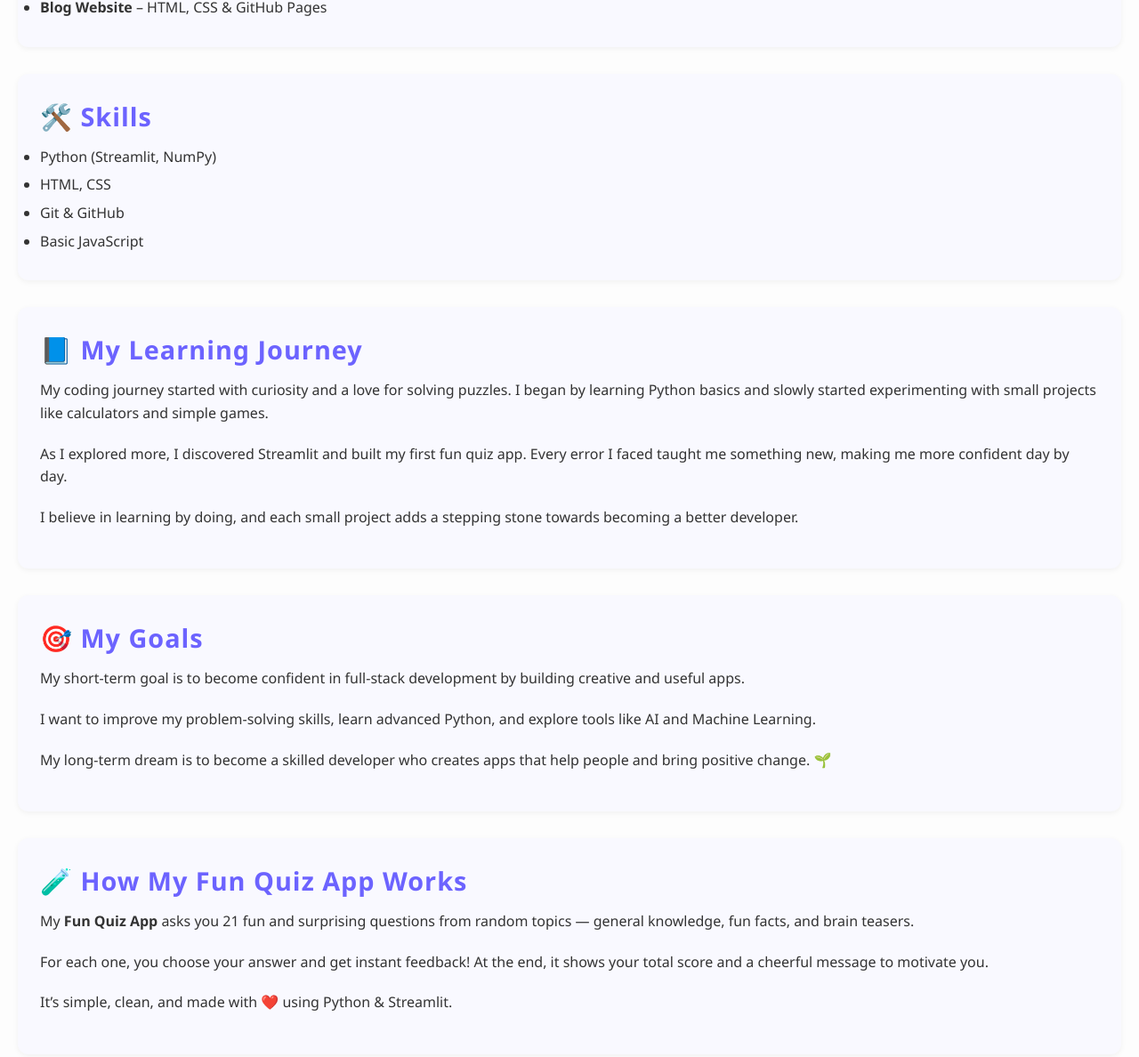
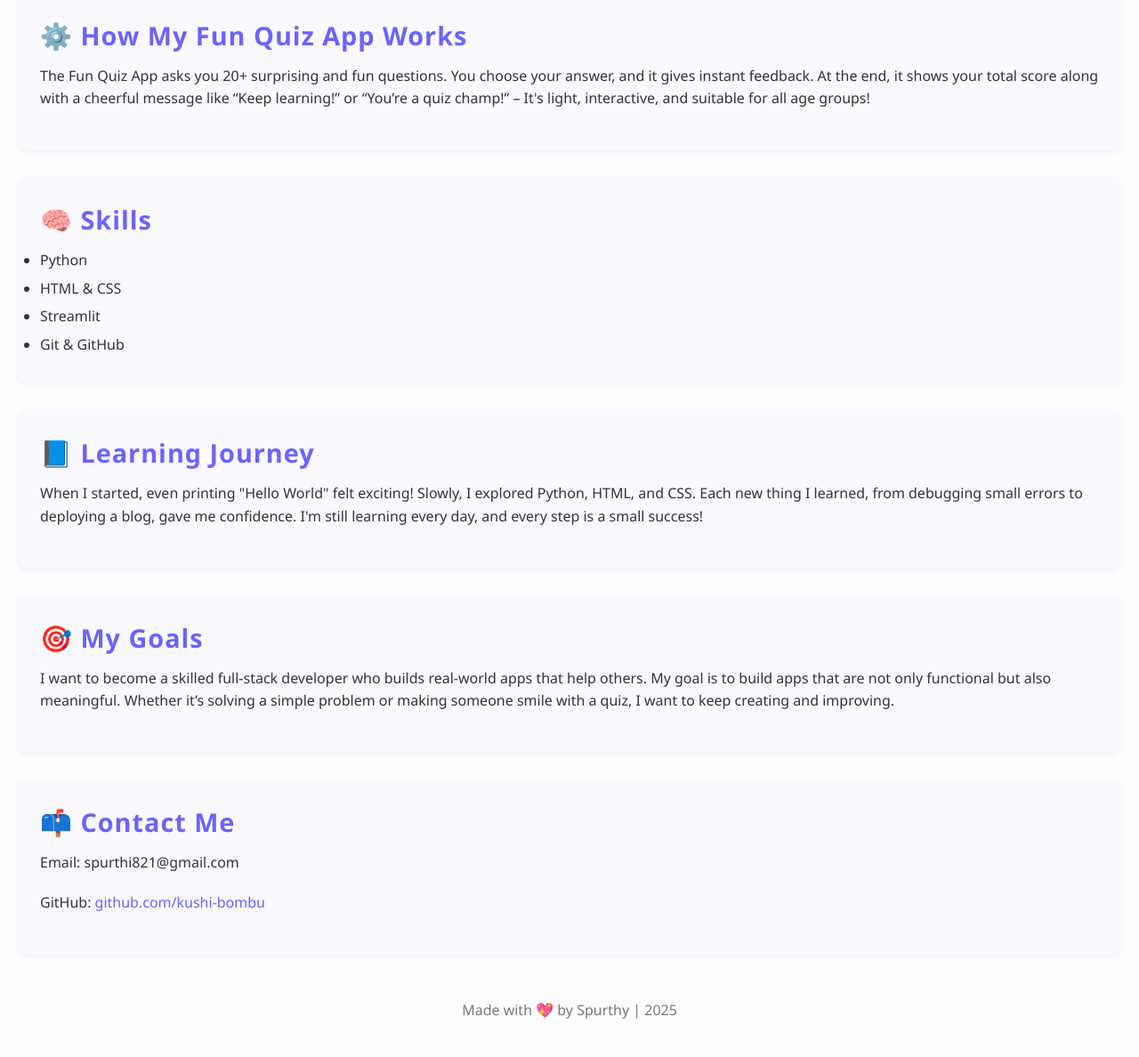
Before and after one commit to spurthy-m/myblog, a plain HTML site: page index.html in a window 1280 px wide. Shown: the part 642-1830 px from the top of the page at 89% size. Drawn offline with Linux system fonts and the light colour scheme.

Commit message:
Update index.html

```diff
--- a/index.html
+++ b/index.html
@@ -12,15 +12,7 @@
 
   <section>
     <h2>👩‍💻 About Me</h2>
-  <p>
-    Hello! I'm Spurthy, a 2nd-year full-stack development student with a big love for creating, exploring, and learning new tech skills.
-  </p>
-  <p>
-    I'm especially interested in data science, building interactive web apps, and solving real-world problems through code. I enjoy making fun, user-friendly tools that others can enjoy too.
-  </p>
-  <p>
-    Outside of coding, I'm curious, creative, and always excited to try something new – from designing blogs to building quiz games and more!
-  </p>
+    <p>I’m a 2nd-year full-stack development student passionate about building fun apps and exploring Data Science. I enjoy turning creative ideas into interactive web tools. Every bug I fix feels like a little victory!</p>
   </section>
 
   <section>
@@ -29,58 +21,31 @@
       <li><strong>Fun Quiz App</strong> – Python + Streamlit</li>
       <li><strong>Blog Website</strong> – HTML, CSS & GitHub Pages</li>
     </ul>
-
-
   </section>
 
   <section>
-  <h2>🛠️ Skills</h2>
+    <h2>⚙️ How My Fun Quiz App Works</h2>
+    <p>The Fun Quiz App asks you 20+ surprising and fun questions. You choose your answer, and it gives instant feedback. At the end, it shows your total score along with a cheerful message like “Keep learning!” or “You’re a quiz champ!” – It's light, interactive, and suitable for all age groups!</p>
+  </section>
+
+  <section>
+    <h2>🧠 Skills</h2>
     <ul>
-    <li>Python (Streamlit, NumPy)</li>
-    <li>HTML, CSS</li>
+      <li>Python</li>
+      <li>HTML & CSS</li>
+      <li>Streamlit</li>
       <li>Git & GitHub</li>
-    <li>Basic JavaScript</li>
     </ul>
   </section>
 
   <section>
-  <h2>📘 My Learning Journey</h2>
-  <p>
-    My coding journey started with curiosity and a love for solving puzzles. I began by learning Python basics and slowly started experimenting with small projects like calculators and simple games.
-  </p>
-  <p>
-    As I explored more, I discovered Streamlit and built my first fun quiz app. Every error I faced taught me something new, making me more confident day by day.
-  </p>
-  <p>
-    I believe in learning by doing, and each small project adds a stepping stone towards becoming a better developer.
-  </p>
+    <h2>📘 Learning Journey</h2>
+    <p>When I started, even printing "Hello World" felt exciting! Slowly, I explored Python, HTML, and CSS. Each new thing I learned, from debugging small errors to deploying a blog, gave me confidence. I'm still learning every day, and every step is a small success!</p>
   </section>
 
   <section>
     <h2>🎯 My Goals</h2>
-  <p>
-    My short-term goal is to become confident in full-stack development by building creative and useful apps.
-  </p>
-  <p>
-    I want to improve my problem-solving skills, learn advanced Python, and explore tools like AI and Machine Learning.
-  </p>
-  <p>
-    My long-term dream is to become a skilled developer who creates apps that help people and bring positive change. 🌱
-  </p>
-</section>
-
-
-<section>
-  <h2>🧪 How My Fun Quiz App Works</h2>
-  <p>
-    My <strong>Fun Quiz App</strong> asks you 21 fun and surprising questions from random topics — general knowledge, fun facts, and brain teasers.
-  </p>
-  <p>
-    For each one, you choose your answer and get instant feedback! At the end, it shows your total score and a cheerful message to motivate you.
-  </p>
-  <p>
-    It’s simple, clean, and made with ❤️ using Python & Streamlit.
-  </p>
+    <p>I want to become a skilled full-stack developer who builds real-world apps that help others. My goal is to build apps that are not only functional but also meaningful. Whether it’s solving a simple problem or making someone smile with a quiz, I want to keep creating and improving.</p>
   </section>
 
   <section>
@@ -89,7 +54,6 @@
     <p>GitHub: <a href="https://github.com/kushi-bombu" target="_blank">github.com/kushi-bombu</a></p>
   </section>
 
-
   <footer>
     <p>Made with 💖 by Spurthy | 2025</p>
   </footer>
```
Lines whose indentation alone changed are shown as unchanged.
